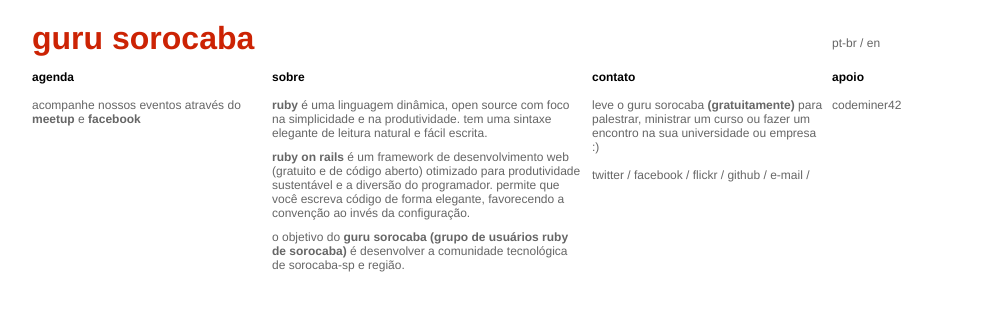
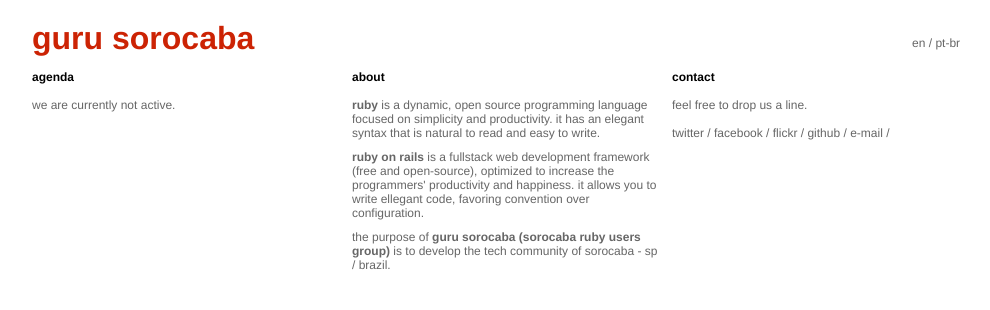
Before and after one commit to gurusorocaba/gurusorocaba.github.io, a plain HTML site: page index.html in a window 1280 px wide. Shown: the whole page, without its empty margins (128-1118 px from the left). Drawn offline with Linux system fonts and the light colour scheme.

Commit message:
Set English as the default home page (#15)

```diff
--- a/index.html
+++ b/index.html
@@ -1,5 +1,5 @@
 <!DOCTYPE html>
-<html lang="pt-BR">
+<html lang="en">
 <head>
   <title>guru sorocaba</title>
   <link href="css/style.css" media="screen" rel="stylesheet" type="text/css" />
@@ -12,37 +12,41 @@
       <div class="grid_3 alpha section">
         <h1><a href="/">guru sorocaba</a></h1>
       </div>
-      <div class="grid_1 push_7 omega section">
-        <p class="language"><a href="#">Pt-br</a> / <a href="/en.html">En</a></p>
+      <div class="grid_1 push_8 omega section">
+        <p class="language">
+          <a href="/">en</a> / <a href="/pt-BR.html">pt-BR</a>
+        </p>
       </div>
     </div>
   </div>
   <div id="content">
     <div class="container">
-      <div class="grid_3 alpha section">
+      <div class="grid_4 alpha section">
         <p class="title">agenda</p>
-        <div class="agenda">acompanhe nossos eventos através do <a href="https://www.meetup.com/GURU-Sorocaba" rel="nofollow" target="_blank"><strong>meetup</strong></a> e <a href="https://www.facebook.com/GURUSorocaba" rel="nofollow" target="_blank"><strong>facebook</strong></a></div>
+        <div class="agenda">
+          we are currently not active.
+        </div>
       </div>
 
       <div class="grid_4 section">
-        <p class="title">sobre</p>
+        <p class="title">about</p>
         <div class="about">
           <p>
-            <strong>ruby</strong> é uma linguagem dinâmica, open source com foco na simplicidade e na produtividade. Tem uma sintaxe elegante de leitura natural e fácil escrita.
+            <strong>ruby</strong> is a dynamic, open source programming language focused on simplicity and productivity. it has an elegant syntax that is natural to read and easy to write.
           </p>
           <p>
-            <strong>ruby on rails</strong> é um framework de desenvolvimento web (gratuito e de código aberto) otimizado para produtividade sustentável e a diversão do programador. permite que você escreva código de forma elegante, favorecendo a convenção ao invés da configuração.
+            <strong>ruby on rails</strong> is a fullstack web development framework (free and open-source), optimized to increase the programmers' productivity and happiness. it allows you to write ellegant code, favoring convention over configuration.
           </p>
           <p>
-            o objetivo do <strong>guru sorocaba (grupo de usuários ruby de sorocaba)</strong> é desenvolver a comunidade tecnológica de sorocaba-sp e região.
+            the purpose of <strong>guru sorocaba (sorocaba ruby users group)</strong> is to develop the tech community of sorocaba - sp / brazil.
           </p>
         </div>
       </div>
 
-      <div class="grid_3 section">
-        <p class="title">contato</p>
+      <div class="grid_4 omega section">
+        <p class="title">contact</p>
         <p>
-          leve o guru sorocaba <strong>(gratuitamente)</strong> para palestrar, ministrar um curso ou fazer um encontro na sua universidade ou empresa :)
+          feel free to drop us a line.
           <br /><br />
         </p>
         <p class="slash">
@@ -52,11 +56,6 @@
           <a href="https://github.com/gurusorocaba" rel="nofollow" target="_blank">github</a>
           <a href="mailto:gurusorocaba@gmail.com">e-mail</a>
         </p>
-      </div>
-
-      <div class="grid_2 omega section">
-        <p class="title">apoio</p>
-        <a href="http://codeminer42.com" rel="nofollow" target="_blank">Codeminer42</a>
       </div>
 
     </div>
```
Also changed, not shown: pt-BR.html (renamed from en.html, +14 -19 lines).
